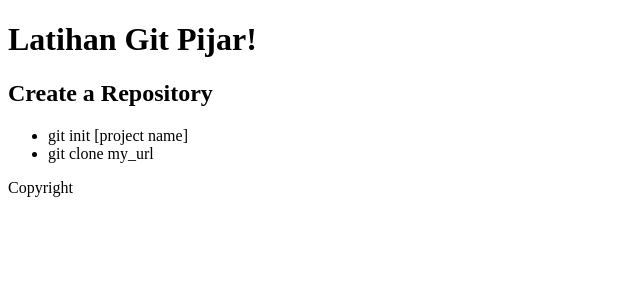
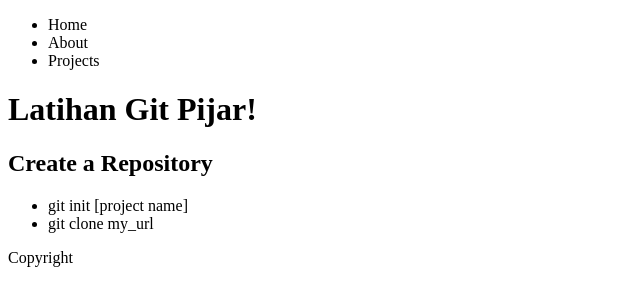
Before and after one commit to itsarsile/latihan_git_pijar, a plain HTML site: page index.html in a window 1280 px wide. Shown: the whole page, without its empty margins (0-640 px from the left). Drawn offline with Linux system fonts and the light colour scheme.

Commit message:
Menambahkan navbar

```diff
--- a/index.html
+++ b/index.html
@@ -8,6 +8,15 @@
     <title>Latihan Git Pijar</title>
 </head>
 <body>
+    <header>
+        <nav>
+            <ul>
+                <li>Home</li>
+                <li>About</li>
+                <li>Projects</li>
+            </ul>
+        </nav>
+    </header>
     <h1>Latihan Git Pijar!</h1>
     <h2>Create a Repository</h2>
     <ul>
```
